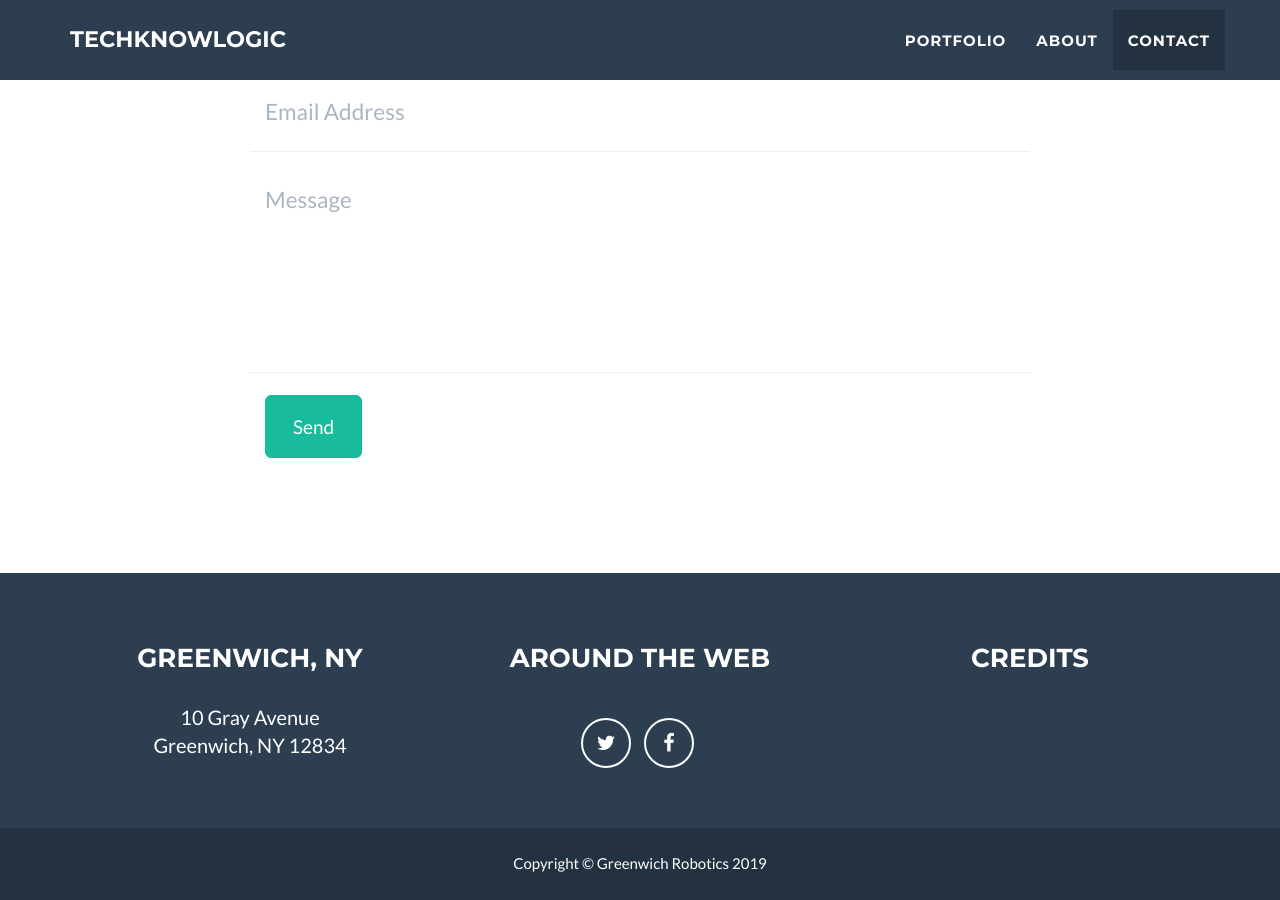
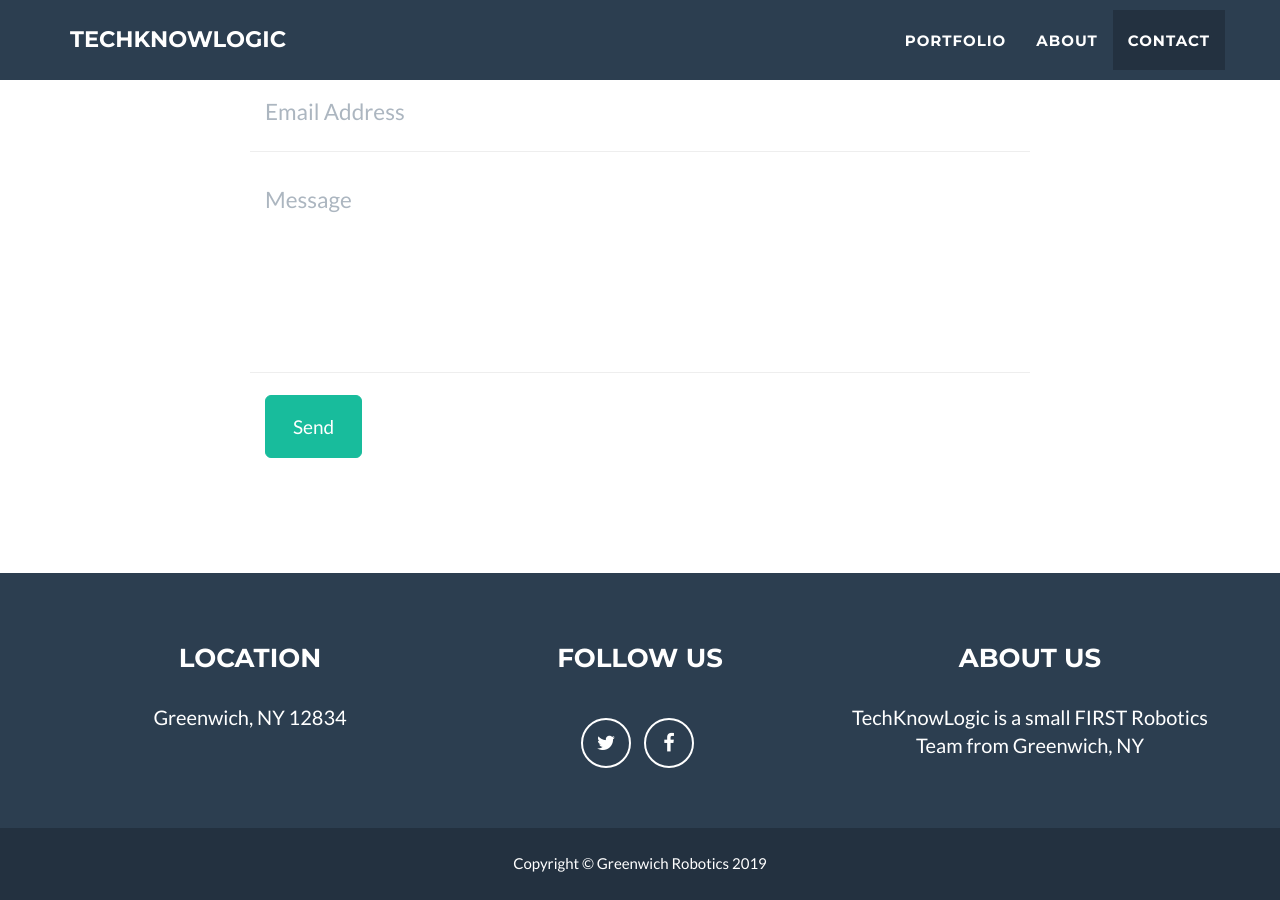
Before and after one commit to greenwichrobotics/greenwichrobotics.github.io, a Jekyll site: the page built from index.html, in a window 1280 px wide and 900 px high, scrolled down 2440 px. Built offline with Jekyll 4.4.1, drawn with Linux system fonts in a browser that asks for light colours.

Commit message:
new updates

```diff
--- a/_config.yml
+++ b/_config.yml
@@ -33,9 +33,9 @@ color:
 # Footer settings
 footer:
   copyright: Greenwich Robotics
-  location: Greenwich, NY
-  social: Around the Web
-  credits: Credits
+  location: Location
+  social: Follow Us
+  credits: About Us
 
 # Social networks usernames (many more available: google-plus, flickr, dribbble, pinterest, instagram, tumblr, linkedin, etc.)
 social:
@@ -46,11 +46,11 @@ social:
 
 # Postal address (add as many lines as necessary)
 address:
-  - line: 10 Gray Avenue
   - line: Greenwich, NY 12834
+  - line:
 
 # Credits content
-About Us: 'TechKnowLogic is a small FIRST Robotics Team from Greenwich, NY'
+credits: 'TechKnowLogic is a small FIRST Robotics Team from Greenwich, NY'
 
 # Build settings
 markdown: kramdown
```
